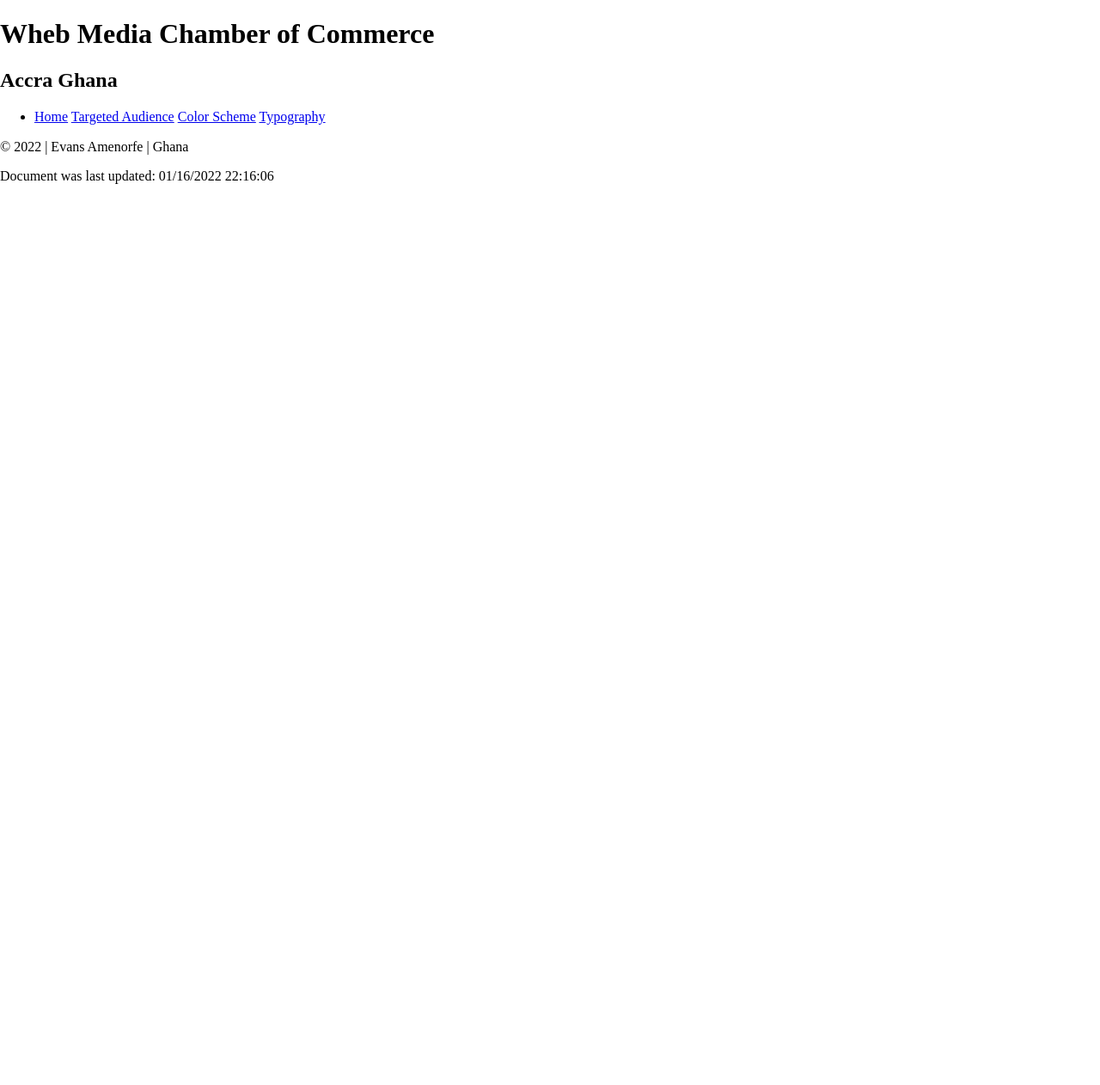
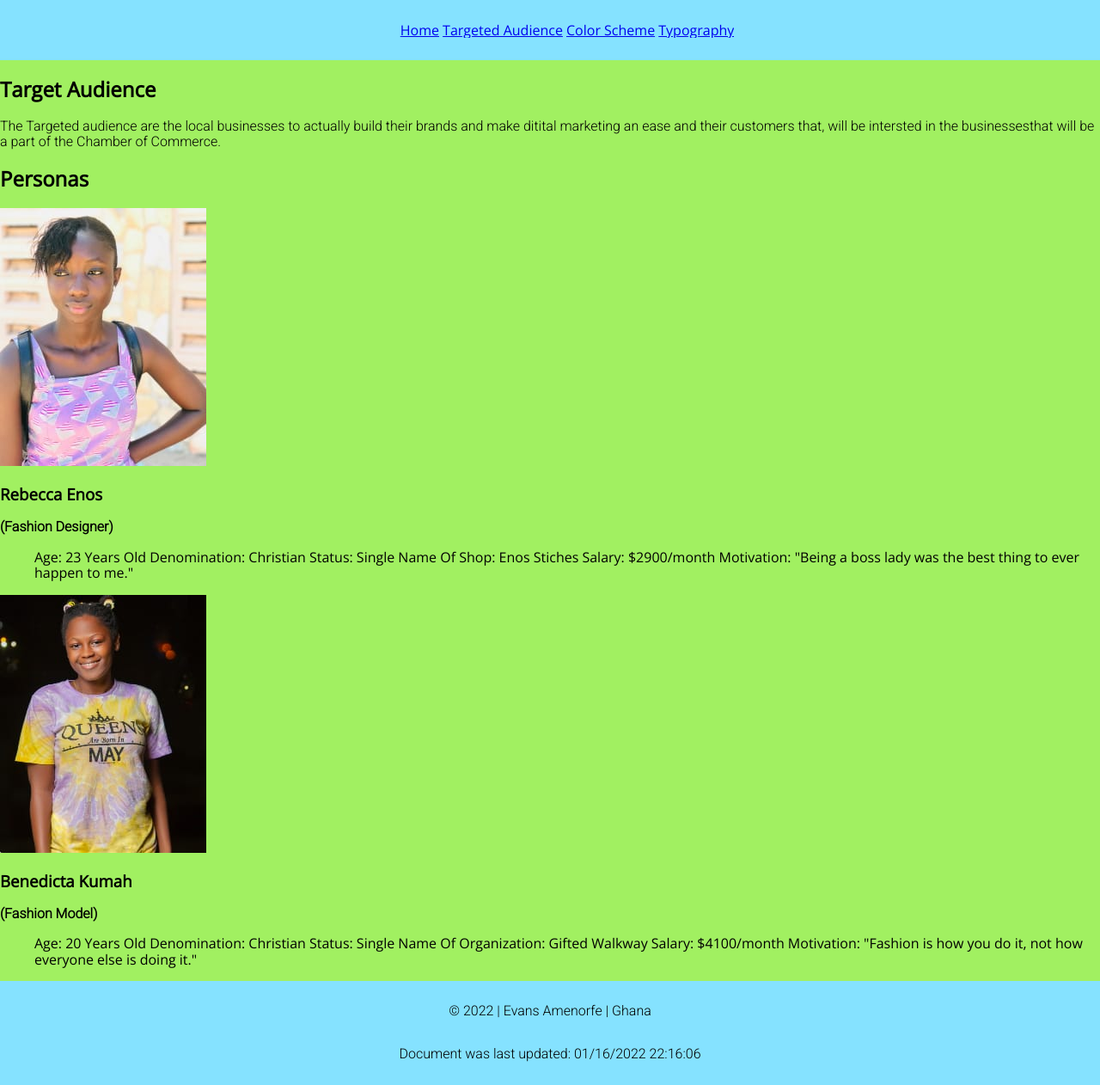
Before and after one commit to evansamenorfe/wdd2330, a plain HTML site: page lesson3/target-audience.html in a window 1280 px wide. Shown: the whole page at 86% size. Before the commit the page ends 800 px from the top, so only its background shows below. Drawn offline with nearby package versions, Linux system fonts and the light colour scheme.

Commit message:
audience

```diff
--- a/lesson3/target-audience.html
+++ b/lesson3/target-audience.html
@@ -1,42 +1,89 @@
 <!DOCTYPE html>
 <html lang="en">
   <head>
-    <meta charset="UTF-8">
-    <meta http-equiv="X-UA-Compatible" content="IE=edge">
-    <meta name="viewport" content="width=device-width, initial-scale=1.0">
-    <title>Wheb Media Chamber of Commerce</title>
+    <meta charset="UTF-8" />
+    <meta http-equiv="X-UA-Compatible" content="IE=edge" />
+    <meta name="viewport" content="width=device-width, initial-scale=1.0" />
+    <title>Site Plan Audience</title>
 
-    <link rel="stylesheet" href="https://cdnjs.cloudflare.com/ajax/libs/normalize/8.0.1/normalize.min.css">
+    <link
+      rel="stylesheet"
+      href="https://cdnjs.cloudflare.com/ajax/libs/normalize/8.0.1/normalize.min.css"
+    />
+    <link rel="stylesheet" href="style/style.css" />
+    <link rel="preconnect" href="https://fonts.googleapis.com" />
+    <link rel="preconnect" href="https://fonts.gstatic.com" crossorigin />
+    <link
+      href="https://fonts.googleapis.com/css2?family=Open+Sans&family=Roboto:wght@300&display=swap"
+      rel="stylesheet"
+    />
   </head>
-
 
   <body>
     <header>
-        <h1>Wheb Media Chamber of Commerce</h1>
-        <h2>Accra Ghana<h2>
-    </header>
-
-
-    <main>
       <nav>
         <ul>
           <li>
             <a href="./index.html">Home</a>
-                    <a href="https://www.w3schools.com//">Targeted Audience</a>
-                    <a href="https://www.w3schools.com//">Color Scheme</a>
-                    <a href="https://www.w3schools.com//">Typography</a>
+            <a href="target-audience.html">Targeted Audience</a>
+            <a href="color-scheme.html">Color Scheme</a>
+            <a href="typography.html">Typography</a>
           </li>
         </ul>
       </nav>
+    </header>
+
+    <main>
+      <h2>Target Audience</h2>
+      <p>
+        The Targeted audience are the local businesses to actually build their
+        brands and make ditital marketing an ease and their customers that, will
+        be intersted in the businessesthat will be a part of the Chamber of
+        Commerce.
+      </p>
+
+      <h2>Personas</h2>
+      <div class="personas1">
+          <div class="beckyimg">
+            <img class="becky" src="images/becky.jpeg" alt="Image of Rebecca">
+            <h3>Rebecca Enos</h3>
+            <p>
+                <strong>(Fashion Designer)</strong>
+
+            </p>
+            <ul>
+                Age: 23 Years Old
+                Denomination: Christian
+                Status: Single
+                Name Of Shop: Enos Stiches
+                Salary: $2900/month
+                Motivation: "Being a boss lady was the best thing to ever happen to me."
+            </ul>
+          </div>
+          <div class="bene">
+            <img class="beneimg" src="images/bene.jpeg" alt="Image of Benedicta">
+            <h3>Benedicta Kumah</h3>
+            <p>
+                <strong>(Fashion Model)</strong>
+
+            </p>
+            <ul>
+                Age: 20 Years Old
+                Denomination: Christian
+                Status: Single
+                Name Of Organization: Gifted Walkway
+                Salary: $4100/month
+                Motivation: "Fashion is how you do it, not how everyone else is doing it."
+            </ul>
+          </div>
+      </div>
 
 
     </main>
 
-
     <footer>
-        <p class="currentyear">&copy 2022  |  Evans Amenorfe  |  Ghana</p>
+      <p class="currentyear">&copy 2022 | Evans Amenorfe | Ghana</p>
       <p class="lastupdated">Document was last updated: 01/16/2022 22:16:06</p>
     </footer>
-
   </body>
 </html>
```
Also changed, not shown: lesson3/color-scheme.html (+18 -13 lines), lesson3/typography.html (+17 -13 lines), lesson3/images/becky.jpeg (added), lesson3/images/bene.jpeg (added). Lines whose indentation alone changed are shown as unchanged.
